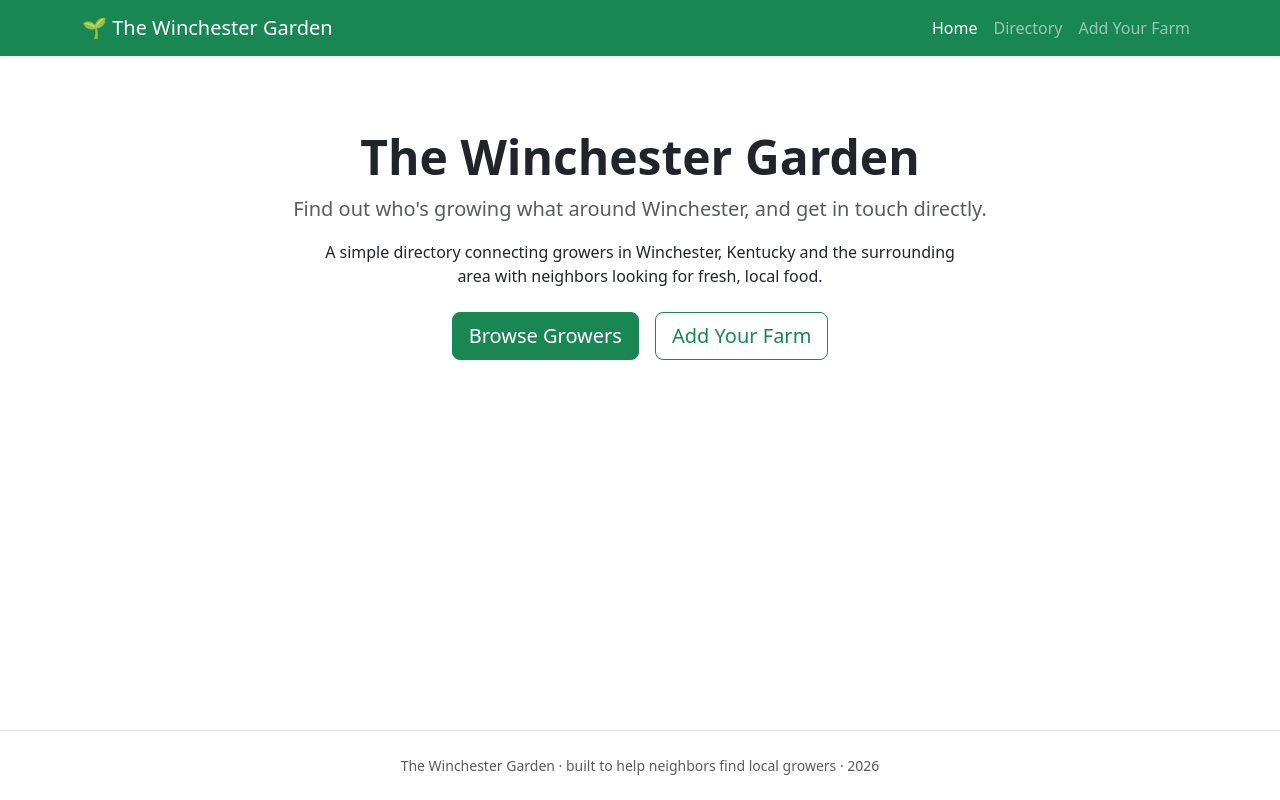
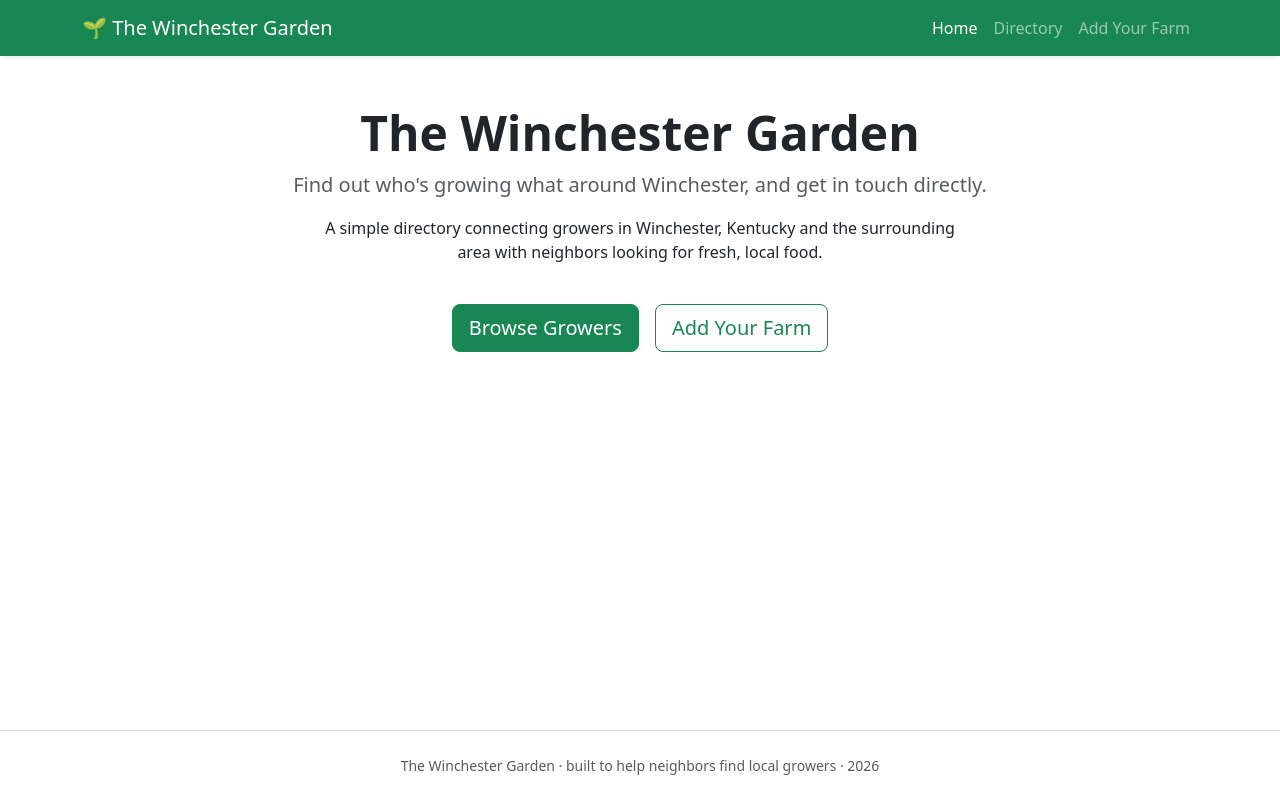
Before and after one commit to DylanMcCarty/TheWinchesterGarden, a React (Vite) app: page /#/ in a window 1280 px wide. Built offline with nearby package versions, Linux system fonts and the light colour scheme.

Commit message:
Changed bootstrap styling on main landing page

```diff
--- a/src/pages/Home.jsx
+++ b/src/pages/Home.jsx
@@ -1,15 +1,11 @@
 import { Link } from "react-router-dom";
 import Container from "react-bootstrap/Container";
-import Row from "react-bootstrap/Row";
-import Col from "react-bootstrap/Col";
 import Button from "react-bootstrap/Button";
 import { SITE_NAME, SITE_TAGLINE, SITE_AREA_DESCRIPTION } from "../config";
 
 export default function Home() {
   return (
-    <Container>
-      <Row className="py-5 text-center">
-        <Col>
+    <Container className="d-flex flex-column justify-content-center align-items-center flex-grow-1 text-center py-4">
       <h1 className="display-5 fw-bold">{SITE_NAME}</h1>
       <p className="lead text-muted col-lg-8 mx-auto">{SITE_TAGLINE}</p>
       <p className="col-lg-7 mx-auto">{SITE_AREA_DESCRIPTION}</p>
@@ -21,8 +17,6 @@ export default function Home() {
           Add Your Farm
         </Button>
       </div>
-        </Col>
-      </Row>
     </Container>
   );
 }
```
Lines whose indentation alone changed are shown as unchanged.
